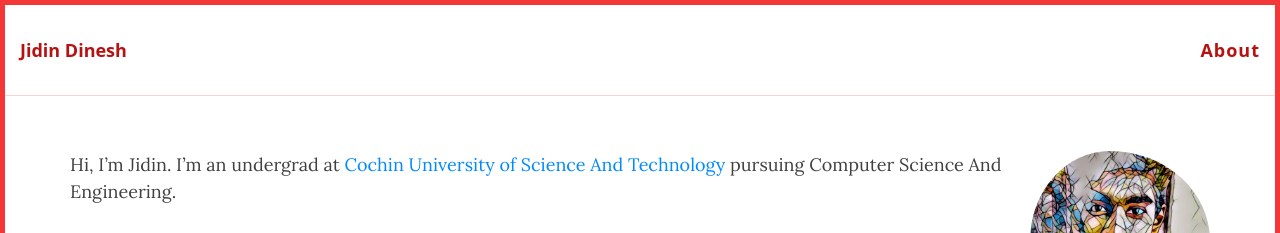
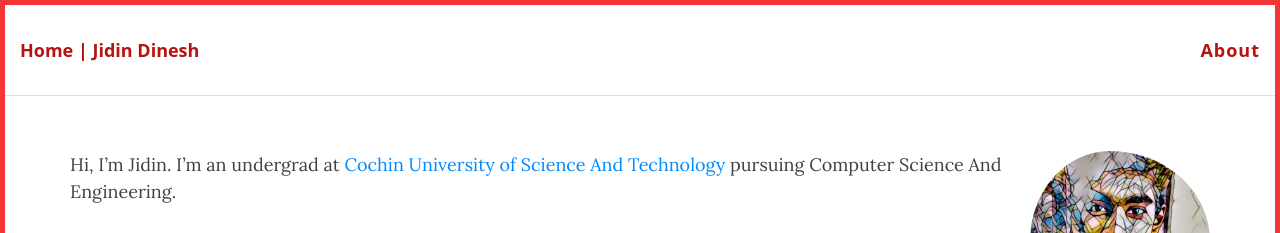
Before and after one commit to jidindinesh/jidindinesh.github.io, a Jekyll site: the page built from About.md, in a window 1280 px wide. Shown: the top 233 px of the page. Built offline with Jekyll 4.4.1, drawn with Linux system fonts in a browser that asks for light colours; nearby versions of some CDN libraries; our own code applies the rules of GitHub Pages for plain Markdown files.

Commit message:
Update _config.yml

```diff
--- a/_config.yml
+++ b/_config.yml
@@ -8,7 +8,7 @@ url: "http://jidindinesh.github.io"
 
 
 # Name of website
-title: Jidin Dinesh
+title: Home | Jidin Dinesh
 # Short description of your site
 description: MachLearning
 
```
